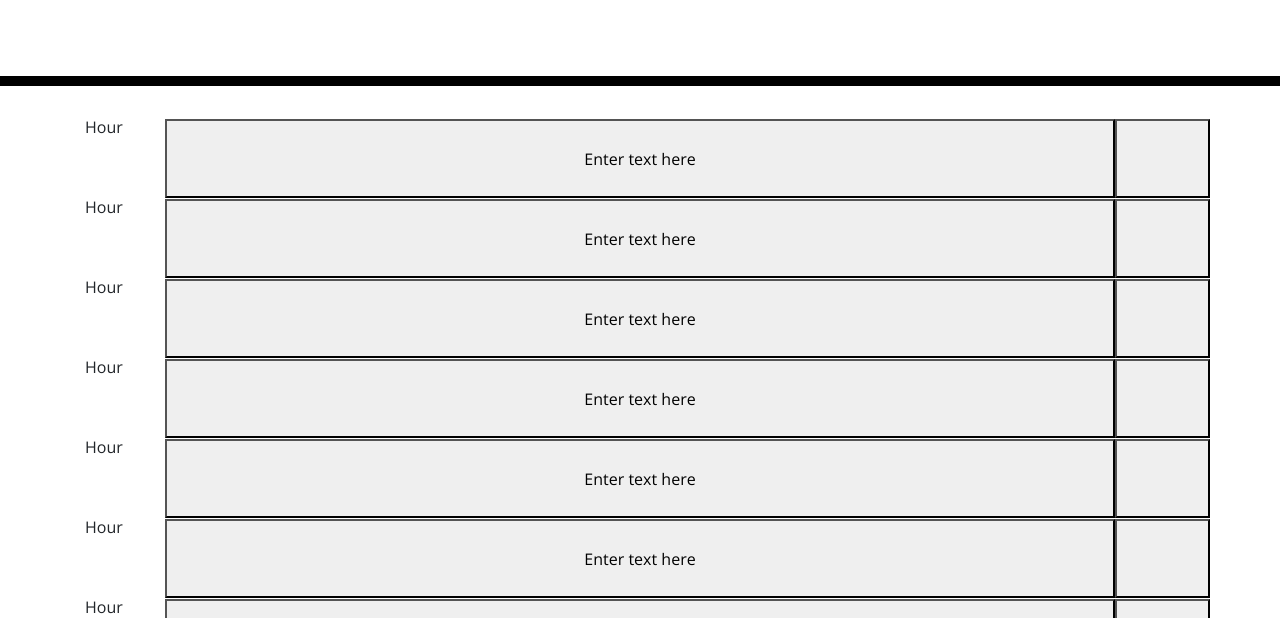
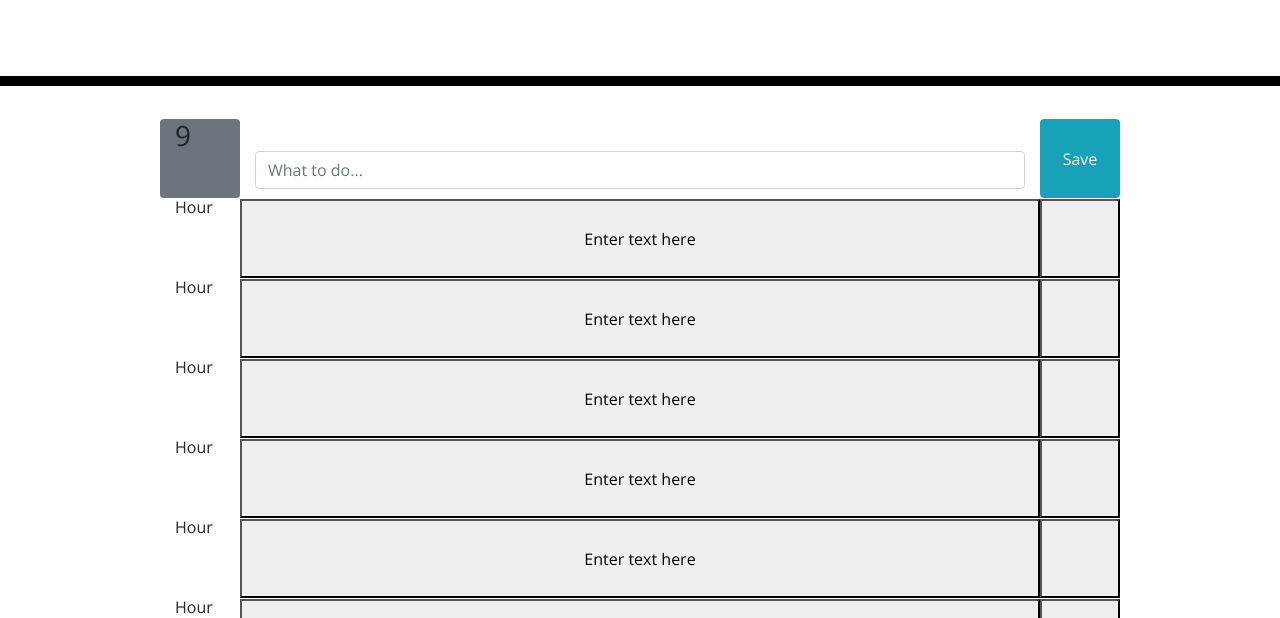
Before and after one commit to wkropat/workday-scheduler, a plain HTML site: page Develop/index.html in a window 1280 px wide. Shown: the part 182-800 px from the top of the page. Drawn offline with nearby package versions, Linux system fonts and the light colour scheme; files whose address does not match are found by name.

Commit message:
resized form

```diff
--- a/Develop/index.html
+++ b/Develop/index.html
@@ -23,18 +23,39 @@
   </head>
 
   <body>
+
     <header class="jumbotron">
       <h1 class="display-3">Work Day Scheduler</h1>
       <p class="lead">A simple calendar app for scheduling your work day</p>
       <p id="currentDay" class="lead"></p>
     </header>
-    <div class="container">
-      <!-- Timeblocks go here -->
+
+    <div class="container-fluid w-75 align-center justify-center">
+
       <div class="row timeBlock" id="9">
-        <div class="col-12 col-sm-1" id="timeEl">Hour</div>
-        <button class="col-12 col-sm-10" id="taskEl">Enter text here</button>
-        <button class="col-12 col-sm-1" id="saveEl"></button>
+
+        <div class="col-12 col-lg-1 bg-secondary rounded p3 text-align:center" ><h3 id="timeEl">9</h3></div>
+        <form class="col-12 col-lg-10 h-100" id="taskEl">
+          <input type="text" class="form-control" id="scheduleText" placeholder="What to do...">
+        </form>
+        <button type="button" class="btn btn-info col-12 col-lg-1 " id="saveEl">Save</button>
+
       </div>
+
+
+
+
+
+
+
+
+
+
+
+
+
+
+
       <div class="row timeBlock" id="10">
         <div class="col-12 col-sm-1" id="timeEl">Hour</div>
         <button class="col-12 col-sm-10" id="taskEl">Enter text here</button>
```
